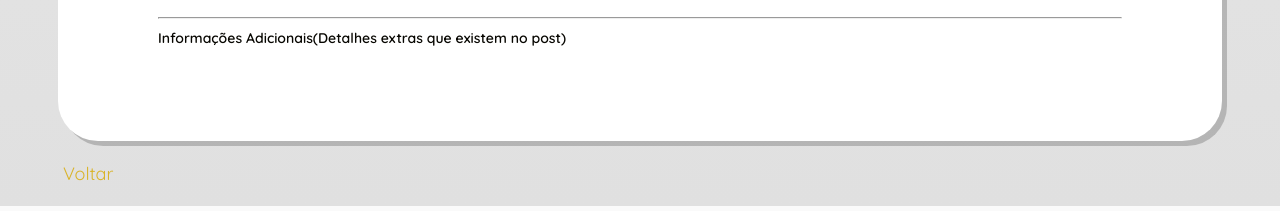
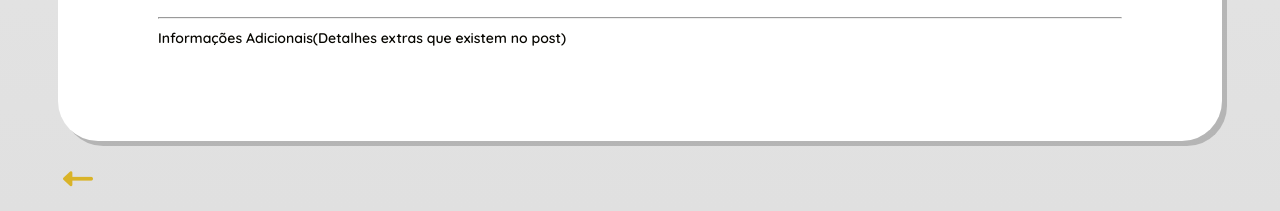
Before and after one commit to KirchmaierDavi/Blog-do-Rei-trainee-2023.1, a PHP site: the page made by app/views/site/Pagina VU.html in a window 1280 px wide. Shown: the part 1462-1673 px from the top of the page. Run offline with PHP 8.4, Linux system fonts and the light colour scheme; some web fonts are replaced.

Commit message:
Alterações na PVU

```diff
--- a/app/views/site/Pagina VU.html
+++ b/app/views/site/Pagina VU.html
@@ -7,6 +7,7 @@
 
 		<meta charset="utf-8">
 		<link rel="preconnect" href="https://fonts.googleapis.com">
+		<link rel="stylesheet" href="https://cdnjs.cloudflare.com/ajax/libs/font-awesome/6.0.0-beta2/css/all.min.css" integrity="seu-hash-de-integridade-aqui" crossorigin="anonymous">
 		<link rel="preconnect" href="https://fonts.gstatic.com" crossorigin>
 		<link href="https://fonts.googleapis.com/css2?family=Playfair+Display:ital@1&family=Quicksand:wght@300;400;600&family=Roboto:wght@300;500&display=swap" rel="stylesheet">
 		<link rel="stylesheet" href="../../../public/css/pvu.css">
@@ -50,7 +51,9 @@
 
 	   				<br>
 	   				<div class="voltar">
-					<a href="Lista de Posts" target="white">Voltar<a></div>
+						<a href="Lista de Posts" target="_blank">
+							<i class="fas fa-long-arrow-alt-left"></i>
+						  </a></div>
 
 			</div>
 
--- a/public/css/pvu.css
+++ b/public/css/pvu.css
@@ -82,15 +82,16 @@ figcaption {
 .voltar a{
 	color: #D9B328;
 	text-decoration: none;
-	font-size:18px;
+	font-size:30px;
 	display: inline-block;
 	font-family: 'Quicksand', sans-serif;
 	border-radius: 40px;
 	padding: 0.8px 5px 0.8px 5px;
 	margin-bottom: 8px;
 	margin-left: 50px;
+	margin-top: 5px;
 	transition: transform 0.3s ease;
 }
 .voltar a:hover {
-    transform: scale(1.4);
+    transform: scale(1.2);
 }
```
